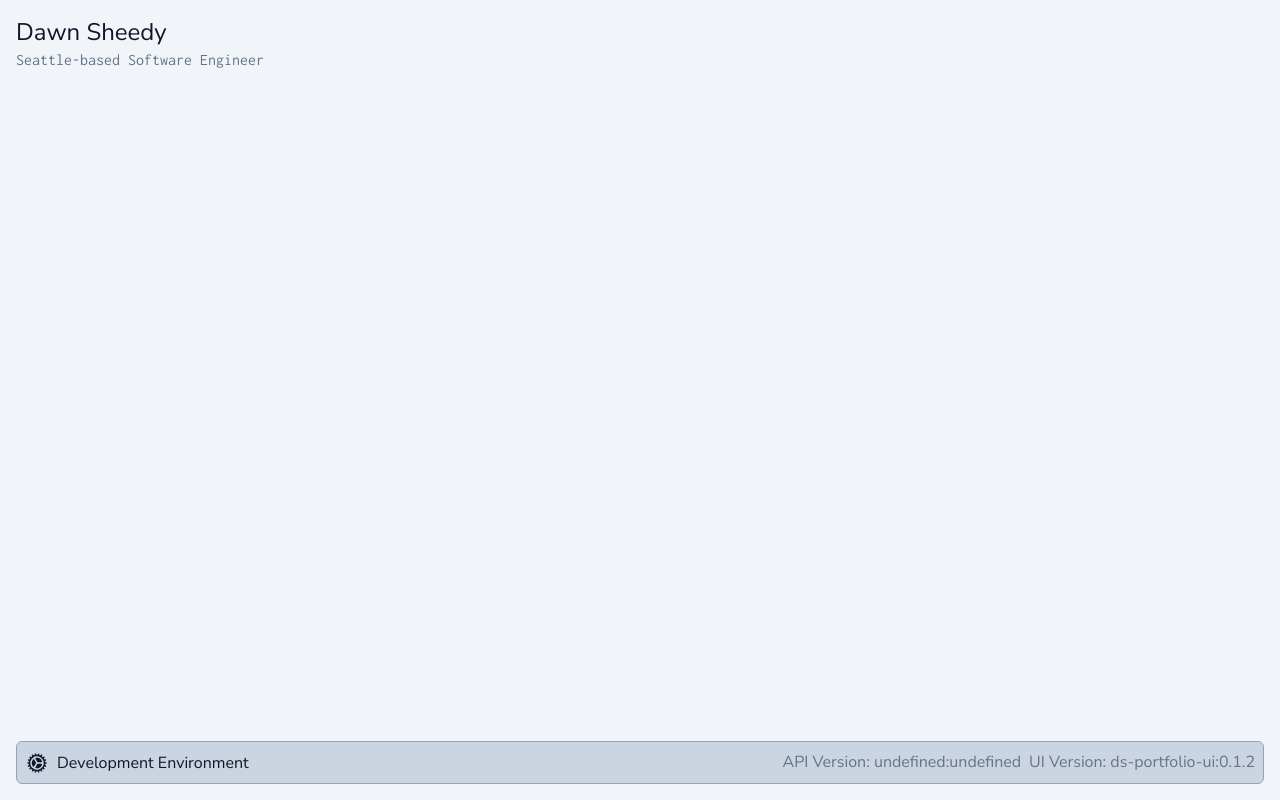
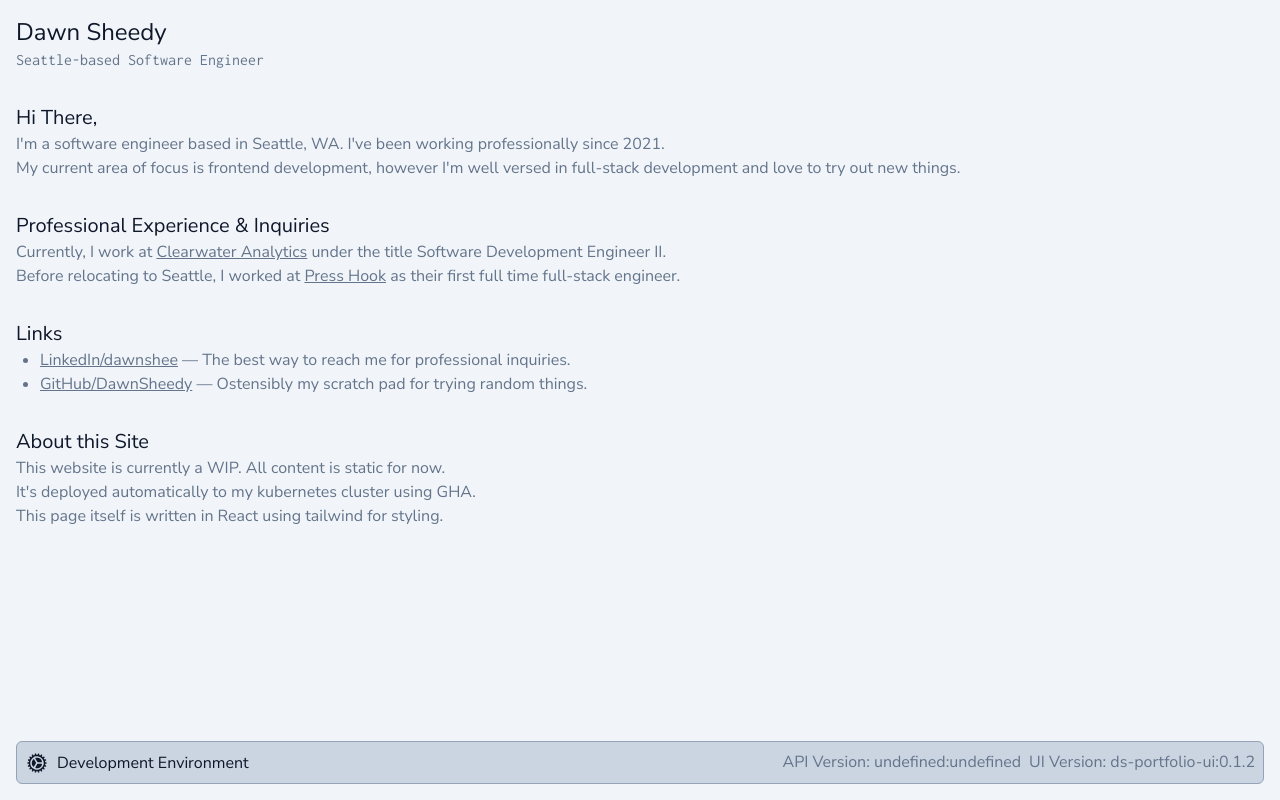
Before and after one commit to DawnSheedy/ds-portfolio-ui, a React (Create React App) app: page / in a window 1280 px wide. Built offline with nearby package versions, Linux system fonts and the light colour scheme; no server answers.

Commit message:
Add basic static content

```diff
--- a/src/App.tsx
+++ b/src/App.tsx
@@ -1,10 +1,12 @@
 import { Heading } from "./content/Heading";
+import { StaticContent } from "./content/StaticContent";
 import { AppContainer } from "./structure/AppContainer";
 
 function App() {
   return (
     <AppContainer>
       <Heading />
+      <StaticContent />
     </AppContainer>
   );
 }
--- /dev/null
+++ b/src/content/StaticContent.tsx
@@ -0,0 +1,65 @@
+export const StaticContent = () => {
+  return (
+    <div className="p-4">
+      <h1 className="text-xl">Hi There,</h1>
+      <p className="text-slate-500 dark:text-slate-400">
+        I'm a software engineer based in Seattle, WA. I've been working
+        professionally since 2021.
+        <br />
+        My current area of focus is frontend development, however I'm well
+        versed in full-stack development and love to try out new things.
+      </p>
+      <h1 className="text-xl mt-8">Professional Experience & Inquiries</h1>
+      <p className="text-slate-500 dark:text-slate-400">
+        Currently, I work at{" "}
+        <a
+          className="dark:hover:text-slate-200 hover:text-slate-700 underline"
+          href="https://clearwateranalytics.com/"
+        >
+          Clearwater Analytics
+        </a>{" "}
+        under the title Software Development Engineer II.
+        <br />
+        Before relocating to Seattle, I worked at{" "}
+        <a
+          className="dark:hover:text-slate-200 hover:text-slate-700 underline"
+          href="https://presshook.com/"
+        >
+          Press Hook
+        </a>{" "}
+        as their first full time full-stack engineer.
+      </p>
+      <h1 className="text-xl mt-8">Links</h1>
+      <p className="text-slate-500 dark:text-slate-400">
+        <ul className="ml-6 list-disc">
+          <li>
+            <a
+              className="dark:hover:text-slate-200 hover:text-slate-700 underline"
+              href="https://www.linkedin.com/in/dawnshee/"
+            >
+              LinkedIn/dawnshee
+            </a>{" "}
+            — The best way to reach me for professional inquiries.
+          </li>
+          <li>
+            <a
+              className="dark:hover:text-slate-200 hover:text-slate-700 underline"
+              href="https://github.com/DawnSheedy"
+            >
+              GitHub/DawnSheedy
+            </a>{" "}
+            — Ostensibly my scratch pad for trying random things.
+          </li>
+        </ul>
+      </p>
+      <h1 className="text-xl mt-8">About this Site</h1>
+      <p className="text-slate-500 dark:text-slate-400">
+        This website is currently a WIP. All content is static for now.
+        <br />
+        It's deployed automatically to my kubernetes cluster using GHA.
+        <br />
+        This page itself is written in React using tailwind for styling.
+      </p>
+    </div>
+  );
+};
```
